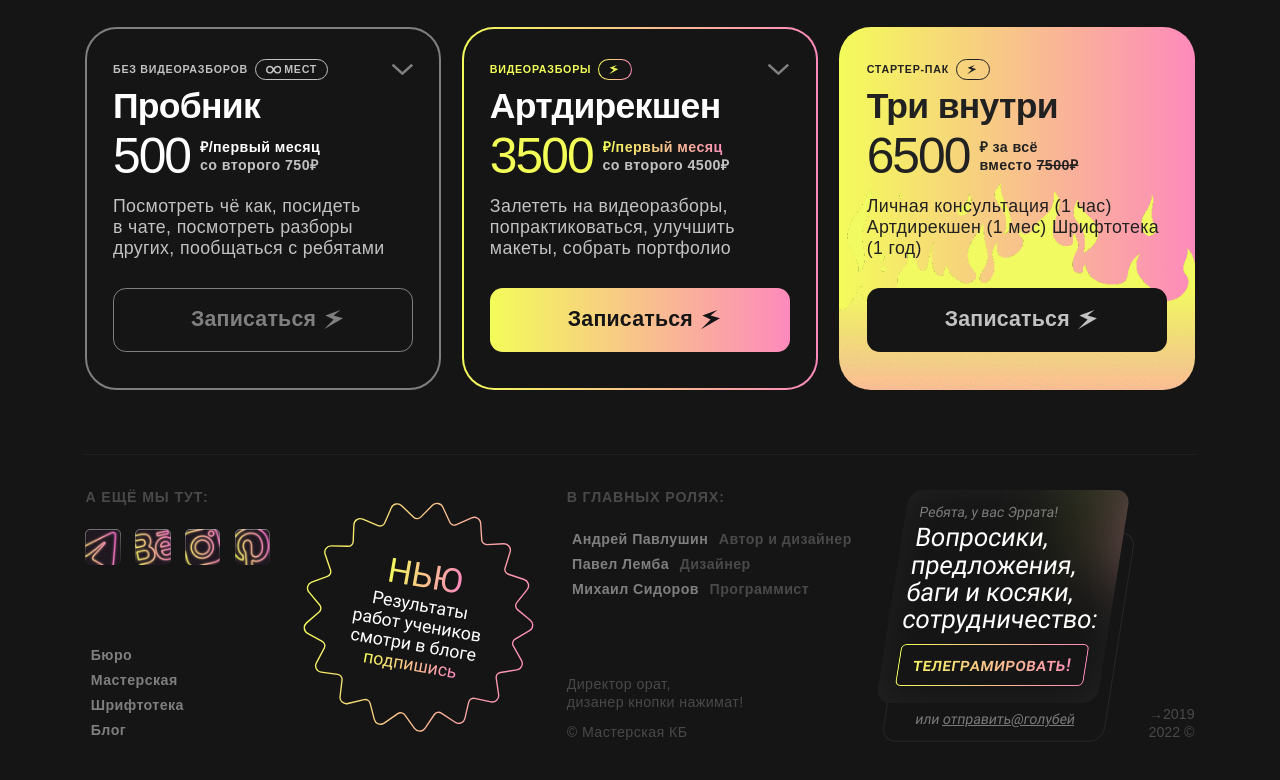
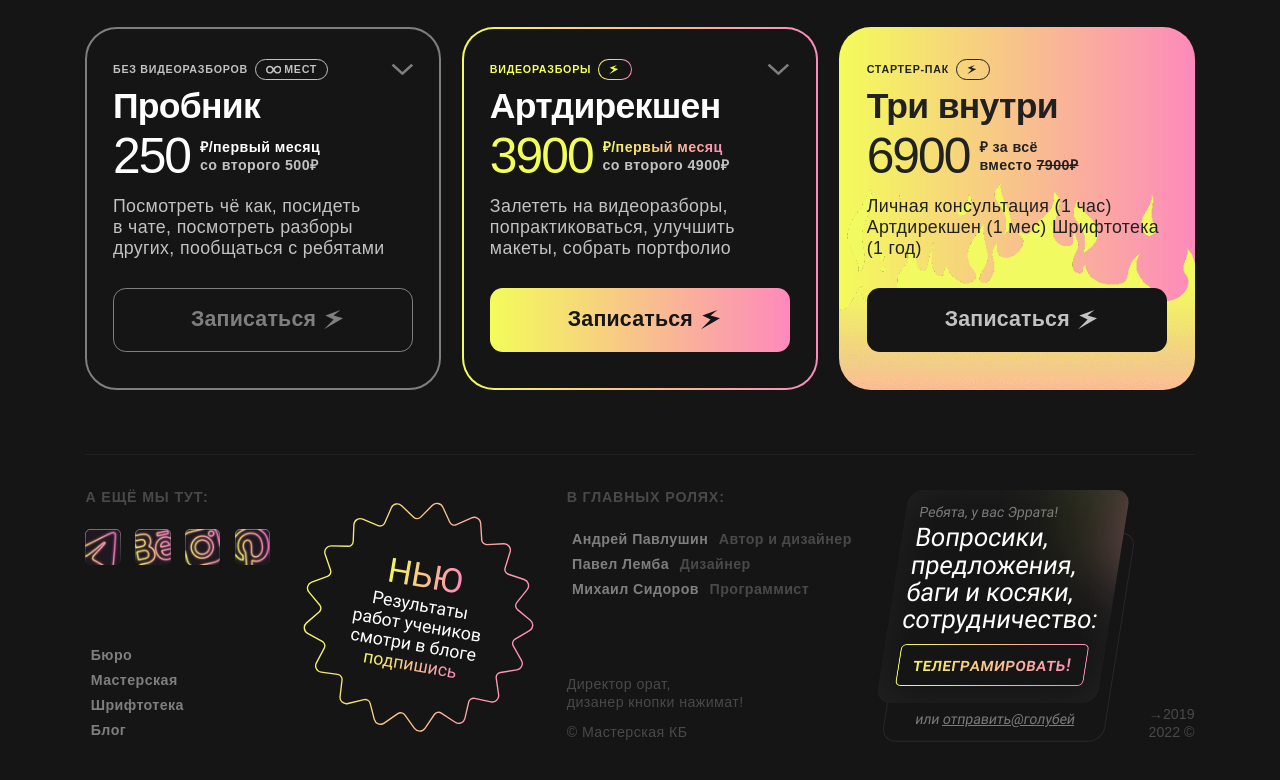
Before and after one commit to shumilina-polina/kingdom-of-fonts, a Gatsby site: page /workshop/artreview in a window 1280 px wide. Shown: the part 4048-4828 px from the top of the page. Built offline with nearby package versions, Linux system fonts and the light colour scheme; Gatsby itself is replaced by a stand-in of ours; no server answers; a web font is replaced by a local one.

Commit message:
artreview: Update tariff prices

```diff
--- a/src/components/artreview/promo/SectionTariffs.js
+++ b/src/components/artreview/promo/SectionTariffs.js
@@ -38,10 +38,10 @@ const SectionTariffs = ({ innerRef }) => {
       </CardHeader>
       <CardTitle>Пробник</CardTitle>
       <Price>
-        <PriceValue>500</PriceValue>
+        <PriceValue>250</PriceValue>
         <PriceDescription>
           <PriceDescriptionLine1>₽/первый месяц</PriceDescriptionLine1>
-          <PriceDescriptionLine2>со второго 750₽</PriceDescriptionLine2>
+          <PriceDescriptionLine2>со второго 500₽</PriceDescriptionLine2>
         </PriceDescription>
       </Price>
       <Description>
@@ -82,10 +82,10 @@ const SectionTariffs = ({ innerRef }) => {
       </CardHeader>
       <CardTitle>Артдирекшен</CardTitle>
       <Price>
-        <PriceValue>3500</PriceValue>
+        <PriceValue>3900</PriceValue>
         <PriceDescription>
           <PriceDescriptionLine1>₽/первый месяц</PriceDescriptionLine1>
-          <PriceDescriptionLine2>со второго 4500₽</PriceDescriptionLine2>
+          <PriceDescriptionLine2>со второго 4900₽</PriceDescriptionLine2>
         </PriceDescription>
       </Price>
       <Description>
@@ -123,10 +123,10 @@ const SectionTariffs = ({ innerRef }) => {
       </CardHeader>
       <CardTitle>Три внутри</CardTitle>
       <Price>
-        <PriceValue>6500</PriceValue>
+        <PriceValue>6900</PriceValue>
         <PriceDescription>
           <PriceDescriptionLine1>₽ за всё</PriceDescriptionLine1>
-          <PriceDescriptionLine2>вместо <s>7500₽</s></PriceDescriptionLine2>
+          <PriceDescriptionLine2>вместо <s>7900₽</s></PriceDescriptionLine2>
         </PriceDescription>
       </Price>
       <Description>
```
